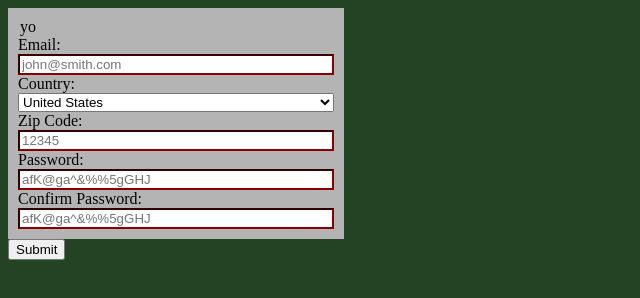
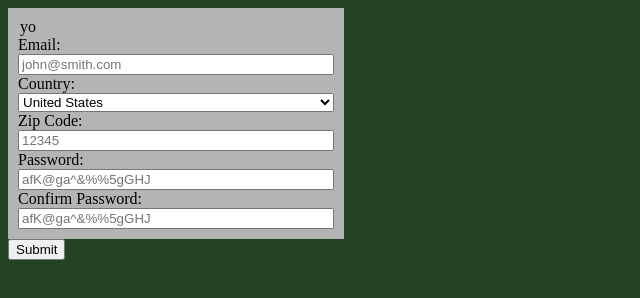
Before and after one commit to goldjared/form-validation, a plain HTML site: page index.html in a window 1280 px wide. Shown: the whole page, without its empty margins (0-640 px from the left). Drawn offline with Linux system fonts and the light colour scheme.

Commit message:
invalid show only if placeholder not shown

```diff
--- a/style.css
+++ b/style.css
@@ -15,7 +15,7 @@ input:valid {
 }
 
 
-input:not(:focus):invalid {
+input:not(:placeholder-shown):invalid {
   border-color: darkred;
 }
 
```
